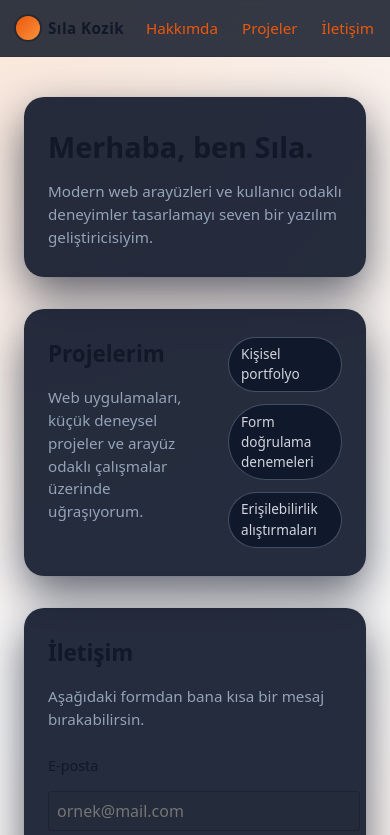
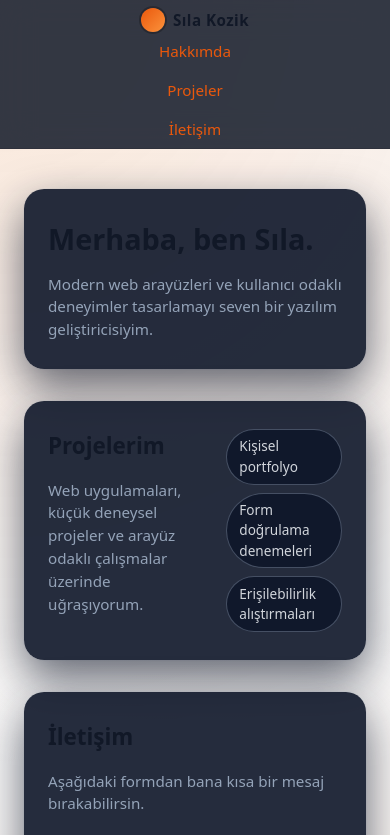
Before and after one commit to silakozik/web-lab, a React (Vite) app: page / in a window 390 px wide. Shown: the top 835 px of the page. Built offline with nearby package versions, Linux system fonts and the light colour scheme.

Commit message:
flexible based responsive navigation

```diff
--- a/src/index.css
+++ b/src/index.css
@@ -63,7 +63,7 @@ body {
 }
 
 .site-header {
-  padding: 1rem;
+  padding: var(--space-sm) var(--space-md);
   border-bottom: 1px solid var(--color-border-subtle);
   position: sticky;
   top: 0;
@@ -104,7 +104,20 @@ body {
   padding: 0;
   margin: 0;
   display: flex;
-  gap: 1.5rem;
+  gap: var(--space-md);
+}
+
+@media (max-width: 639px) {
+  .site-nav {
+    flex-direction: column;
+    align-items: center;
+    gap: var(--space-sm);
+  }
+
+  .nav-list {
+    flex-direction: column;
+    align-items: center;
+  }
 }
 
 h1 {
@@ -140,7 +153,7 @@ section h2 {
 .section-grid {
   display: grid;
   grid-template-columns: minmax(0, 2fr) minmax(0, 1.5fr);
-  gap: 1.75rem;
+  gap: var(--space-lg);
 }
 
 .project-list {
@@ -149,7 +162,7 @@ section h2 {
   padding: 0;
   display: flex;
   flex-wrap: wrap;
-  gap: 0.75rem;
+  gap: var(--space-sm);
 }
 
 .project-pill {
@@ -162,7 +175,7 @@ section h2 {
 }
 
 .contact-form {
-  margin-top: 1.5rem;
+  margin-top: var(--space-md);
   display: flex;
   flex-direction: column;
   gap: 1rem;
@@ -200,7 +213,7 @@ textarea {
 }
 
 .form-actions {
-  margin-top: 0.5rem;
+  margin-top: var(--space-sm);
 }
 
 small {
@@ -210,7 +223,7 @@ small {
 }
 
 .site-footer {
-  padding: 1rem;
+  padding: var(--space-md);
   text-align: center;
   border-top: 1px solid var(--color-border-subtle);
   margin-top: 3rem;
--- a/src/styles/tokens.css
+++ b/src/styles/tokens.css
@@ -19,6 +19,13 @@
   --text-xl: clamp(1.2rem, 0.45vw + 1.05rem, 1.4rem);
   --text-2xl: clamp(1.4rem, 0.8vw + 1.1rem, 1.8rem);
   --text-3xl: clamp(1.8rem, 1.3vw + 1.3rem, 2.4rem);
+
+  /* Spacing scale */
+  --space-xs: 0.25rem;
+  --space-sm: 0.5rem;
+  --space-md: 1rem;
+  --space-lg: 1.5rem;
+  --space-xl: 2rem;
 
   --color-bg: #111827;
   --color-text: #f9fafb;
```
